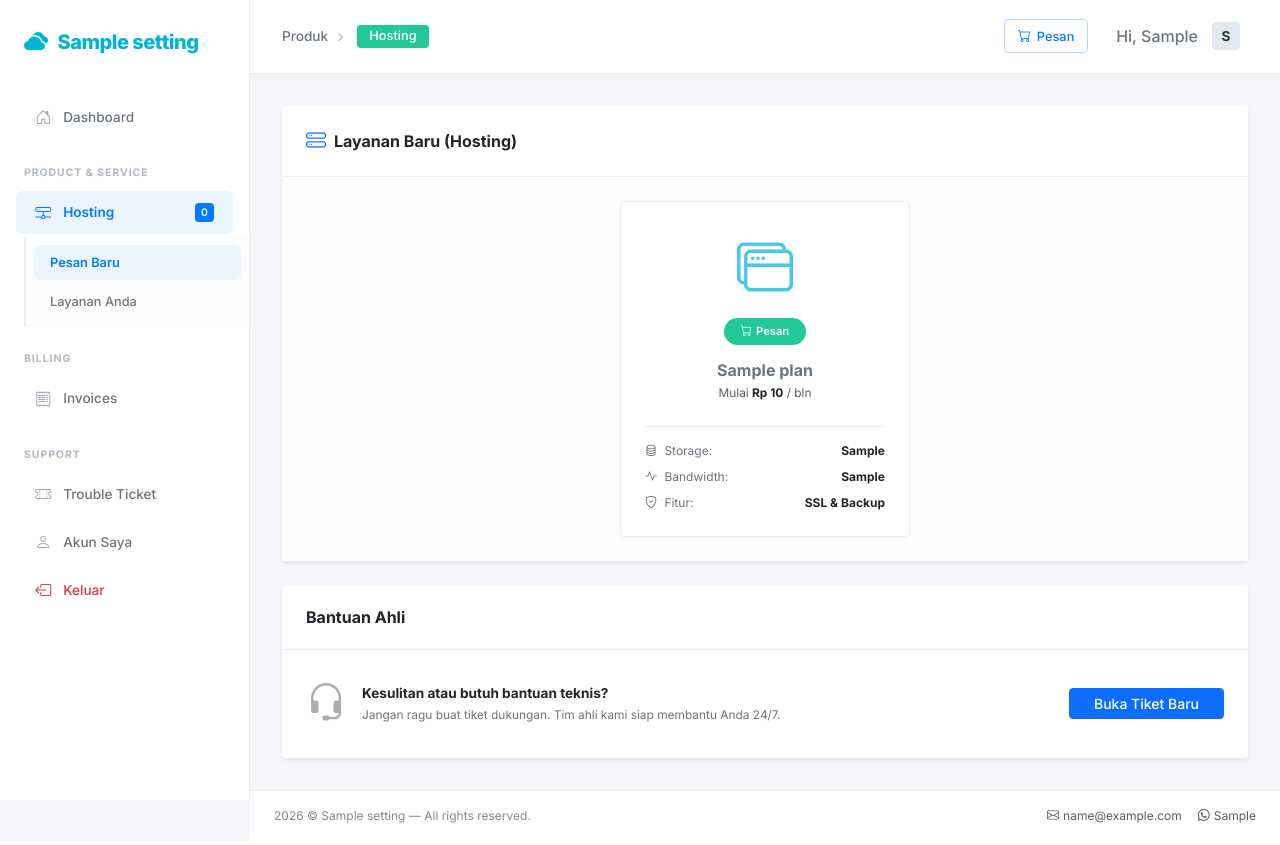
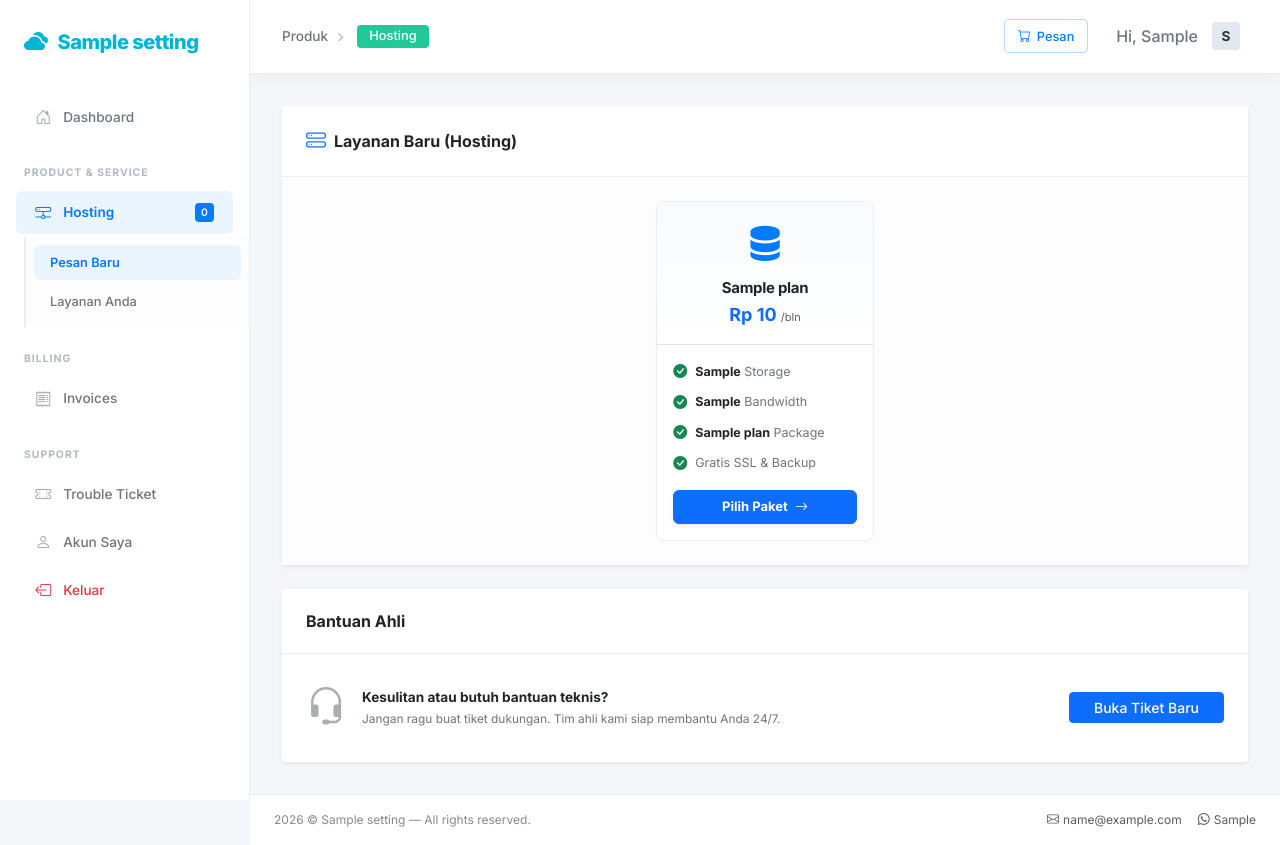
Before and after one commit to NixxyHorwitz/hosting, a PHP site: page /hosting/services in a window 1280 px wide. Before the commit the page ends 823 px from the top, so only its background shows below. Run offline with PHP 8.4, Linux system fonts and the light colour scheme; the visitor is signed in with stand-in values (Sample User, id 1); tables that the repository leaves empty or names only in its code hold one stand-in row (values such as "Sample post"); data that the repository does not hold is empty; some libraries are stand-ins or nearby versions.

Commit message:
style: refactor hosting services UI to be modern and compact

```diff
--- a/hosting/services.php
+++ b/hosting/services.php
@@ -25,52 +25,48 @@ include __DIR__ . '/../library/header.php';
     </div>
 
     <div class="card-body p-4" style="background: #fdfdfd;">
-        <div class="row g-4 justify-content-center">
+        <div class="row g-3 justify-content-center">
         <?php foreach ($products as $p):
-            $icon_map = [
-                0 => 'bi-window-stack',
-                1 => 'bi-window-stack',
-                2 => 'bi-wordpress',
-                3 => 'bi-cloud-check',
-            ];
+            $icon_map = [0 => 'bi-server', 1 => 'bi-hdd-network', 2 => 'bi-cloud-check', 3 => 'bi-rocket-takeoff']; // Updated modern icons
             $icons = array_values($icon_map);
             $icon_idx = array_search($p['id'], array_column($products,'id'));
-            $icon = $icons[min($icon_idx, count($icons)-1)] ?? 'bi-hdd-stack';
+            $icon = $icons[min($icon_idx, count($icons)-1)] ?? 'bi-server';
         ?>
-        <div class="col-lg-4 col-md-6">
-            <div class="product-card card h-100 p-4 border shadow-sm position-relative text-center hover-card" style="border-radius: 4px; border-color: #eaedf1 !important;">
-
-                <div class="mb-2">
-                    <i class="bi <?= $icon ?>" style="font-size: 3.5rem; color: #48cae4; font-weight: 300;"></i>
+        <div class="col-xl-3 col-lg-4 col-md-6 col-sm-6">
+            <div class="card h-100 hover-card d-flex flex-column" style="border: 1px solid #eaedf1; border-radius: 8px; overflow: hidden; background: #fff;">
+                <div class="p-3 text-center border-bottom position-relative" style="background: linear-gradient(180deg, #f8fbfd 0%, #ffffff 100%);">
+                    <i class="bi <?= $icon ?>" style="font-size: 2.2rem; color: #007bff;"></i>
+                    <h6 class="fw-bold text-dark mt-2 mb-1" style="font-size:15px; letter-spacing: -0.3px;"><?= htmlspecialchars($p['nama_paket']) ?></h6>
+                    <div class="text-primary fw-bold" style="font-size:18px;">Rp <?= number_format($p['harga_per_bulan'], 0, ',', '.') ?> <span class="text-muted fw-normal" style="font-size:11px;">/bln</span></div>
                 </div>
 
-                <div class="d-flex justify-content-center gap-2 mb-3">
-                    <a href="<?= base_url('hosting/order/'.$p['id']) ?>" class="btn btn-sm text-white px-3 d-flex align-items-center" style="background: #20c997; border-radius: 20px; font-size: 0.70rem; font-weight: 600;">
-                        <i class="bi bi-cart me-1"></i> Pesan
-                    </a>
+                <div class="p-3 flex-grow-1 text-secondary" style="font-size: 12.5px; line-height: 1.6;">
+                    <div class="d-flex align-items-center mb-2">
+                        <i class="bi bi-check-circle-fill text-success me-2" style="font-size:14px;"></i>
+                        <span><strong class="text-dark"><?= htmlspecialchars($p['disk_limit'] ?? '-') ?></strong> Storage</span>
+                    </div>
+                    <div class="d-flex align-items-center mb-2">
+                        <i class="bi bi-check-circle-fill text-success me-2" style="font-size:14px;"></i>
+                        <span><strong class="text-dark"><?= htmlspecialchars($p['bandwidth_limit'] ?? '-') ?></strong> Bandwidth</span>
+                    </div>
+                    <div class="d-flex align-items-center mb-2">
+                        <i class="bi bi-check-circle-fill text-success me-2" style="font-size:14px;"></i>
+                        <span><strong class="text-dark"><?= htmlspecialchars($p['whm_package_name'] ?? 'Dasar') ?></strong> Package</span>
+                    </div>
+                    <div class="d-flex align-items-center">
+                        <i class="bi bi-check-circle-fill text-success me-2" style="font-size:14px;"></i>
+                        <span>Gratis SSL & Backup</span>
+                    </div>
                 </div>
 
-                <h6 class="fw-bold text-secondary mb-1" style="font-size: 1rem;"><?= htmlspecialchars($p['nama_paket']) ?></h6>
-                <div class="text-muted small mb-4">Mulai <span class="fw-bold text-dark">Rp <?= number_format($p['harga_per_bulan'], 0, ',', '.') ?></span> / bln</div>
-
-                <div class="features-text text-start mt-auto text-secondary" style="font-size: 0.75rem; border-top: 1px solid #eaedf1; padding-top: 15px;">
-                    <div class="d-flex justify-content-between mb-2">
-                        <span><i class="bi bi-database me-1 text-muted"></i> Storage:</span>
-                        <span class="fw-bold text-dark"><?= htmlspecialchars($p['disk_limit'] ?? '-') ?></span>
-                    </div>
-                    <div class="d-flex justify-content-between mb-2">
-                        <span><i class="bi bi-activity me-1 text-muted"></i> Bandwidth:</span>
-                        <span class="fw-bold text-dark"><?= htmlspecialchars($p['bandwidth_limit'] ?? '-') ?></span>
-                    </div>
-                    <div class="d-flex justify-content-between">
-                        <span><i class="bi bi-shield-check me-1 text-muted"></i> Fitur:</span>
-                        <span class="fw-bold text-dark">SSL & Backup</span>
-                    </div>
+                <div class="p-3 pt-0 mt-auto">
+                    <a href="<?= base_url('hosting/order/'.$p['id']) ?>" class="btn btn-primary w-100 fw-bold shadow-sm" style="font-size: 13px; border-radius: 6px; transition: all 0.2s;">
+                        Pilih Paket <i class="bi bi-arrow-right ms-1"></i>
+                    </a>
                 </div>
             </div>
         </div>
         <?php endforeach; ?>
-
         </div>
     </div>
 </div>
```
